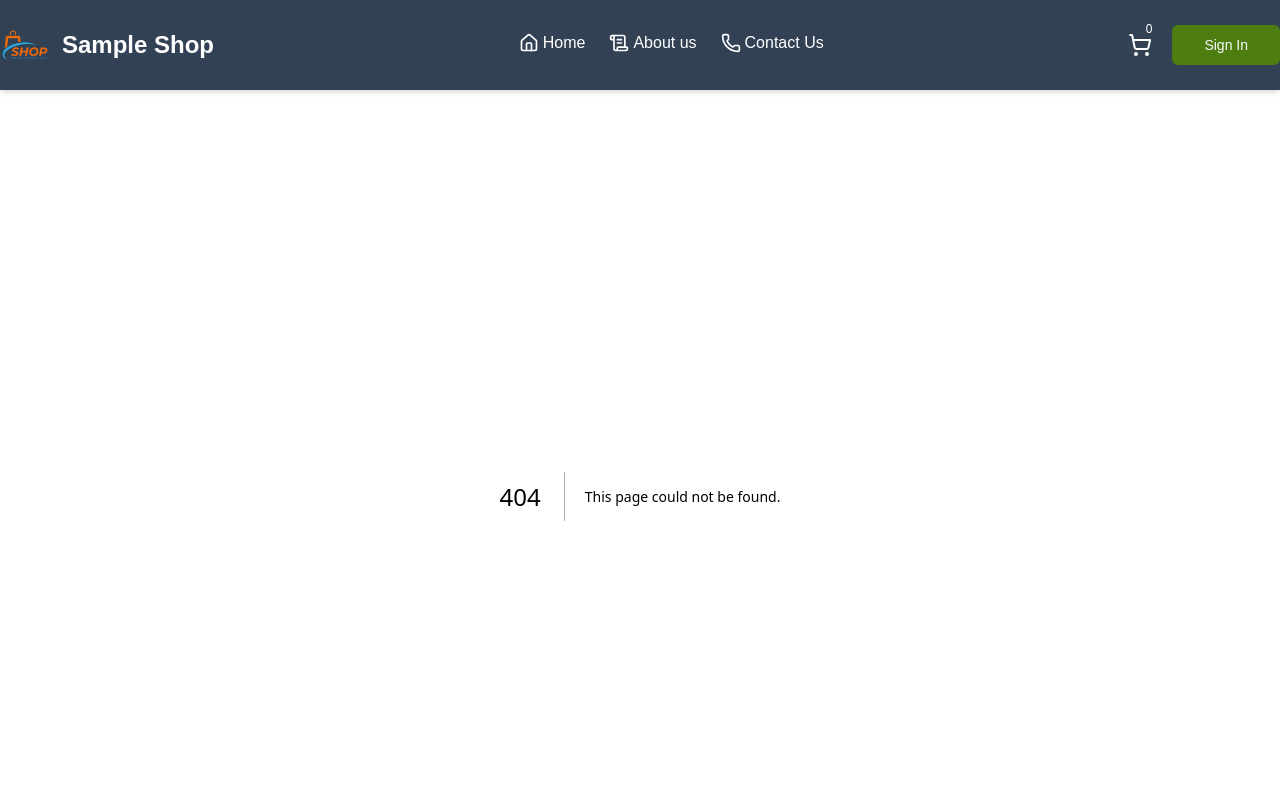
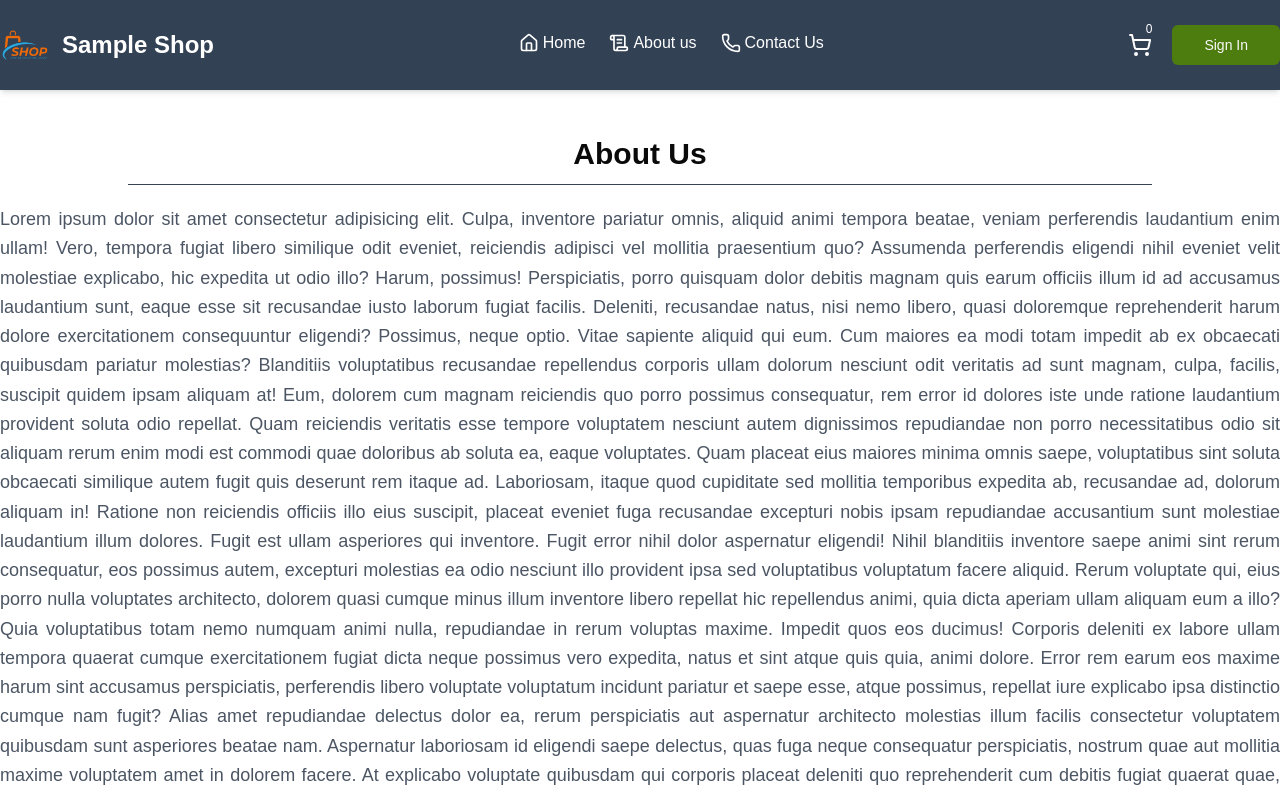
Before and after one commit to rafsun-riad/sample-shop, a Next.js app: page /about in a window 1280 px wide. Before the commit this address had no page. Shown: the top 795 px of the page. Built offline with nearby package versions, Linux system fonts and the light colour scheme.

Commit message:
about and contact

```diff
--- /dev/null
+++ b/app/about/page.tsx
@@ -0,0 +1,66 @@
+function AboutPage() {
+  return (
+    <div className="container mx-auto my-10">
+      <h1 className="text-center text-3xl font-bold mb-3">About Us</h1>
+      <div className="max-w-5xl h-[1px] w-full bg-gray-700 mx-auto mb-5"></div>
+      <p className="text-lg text-gray-600 leading-relaxed text-justify">
+        Lorem ipsum dolor sit amet consectetur adipisicing elit. Culpa,
+        inventore pariatur omnis, aliquid animi tempora beatae, veniam
+        perferendis laudantium enim ullam! Vero, tempora fugiat libero similique
+        odit eveniet, reiciendis adipisci vel mollitia praesentium quo?
+        Assumenda perferendis eligendi nihil eveniet velit molestiae explicabo,
+        hic expedita ut odio illo? Harum, possimus! Perspiciatis, porro quisquam
+        dolor debitis magnam quis earum officiis illum id ad accusamus
+        laudantium sunt, eaque esse sit recusandae iusto laborum fugiat facilis.
+        Deleniti, recusandae natus, nisi nemo libero, quasi doloremque
+        reprehenderit harum dolore exercitationem consequuntur eligendi?
+        Possimus, neque optio. Vitae sapiente aliquid qui eum. Cum maiores ea
+        modi totam impedit ab ex obcaecati quibusdam pariatur molestias?
+        Blanditiis voluptatibus recusandae repellendus corporis ullam dolorum
+        nesciunt odit veritatis ad sunt magnam, culpa, facilis, suscipit quidem
+        ipsam aliquam at! Eum, dolorem cum magnam reiciendis quo porro possimus
+        consequatur, rem error id dolores iste unde ratione laudantium provident
+        soluta odio repellat. Quam reiciendis veritatis esse tempore voluptatem
+        nesciunt autem dignissimos repudiandae non porro necessitatibus odio sit
+        aliquam rerum enim modi est commodi quae doloribus ab soluta ea, eaque
+        voluptates. Quam placeat eius maiores minima omnis saepe, voluptatibus
+        sint soluta obcaecati similique autem fugit quis deserunt rem itaque ad.
+        Laboriosam, itaque quod cupiditate sed mollitia temporibus expedita ab,
+        recusandae ad, dolorum aliquam in! Ratione non reiciendis officiis illo
+        eius suscipit, placeat eveniet fuga recusandae excepturi nobis ipsam
+        repudiandae accusantium sunt molestiae laudantium illum dolores. Fugit
+        est ullam asperiores qui inventore. Fugit error nihil dolor aspernatur
+        eligendi! Nihil blanditiis inventore saepe animi sint rerum consequatur,
+        eos possimus autem, excepturi molestias ea odio nesciunt illo provident
+        ipsa sed voluptatibus voluptatum facere aliquid. Rerum voluptate qui,
+        eius porro nulla voluptates architecto, dolorem quasi cumque minus illum
+        inventore libero repellat hic repellendus animi, quia dicta aperiam
+        ullam aliquam eum a illo? Quia voluptatibus totam nemo numquam animi
+        nulla, repudiandae in rerum voluptas maxime. Impedit quos eos ducimus!
+        Corporis deleniti ex labore ullam tempora quaerat cumque exercitationem
+        fugiat dicta neque possimus vero expedita, natus et sint atque quis
+        quia, animi dolore. Error rem earum eos maxime harum sint accusamus
+        perspiciatis, perferendis libero voluptate voluptatum incidunt pariatur
+        et saepe esse, atque possimus, repellat iure explicabo ipsa distinctio
+        cumque nam fugit? Alias amet repudiandae delectus dolor ea, rerum
+        perspiciatis aut aspernatur architecto molestias illum facilis
+        consectetur voluptatem quibusdam sunt asperiores beatae nam. Aspernatur
+        laboriosam id eligendi saepe delectus, quas fuga neque consequatur
+        perspiciatis, nostrum quae aut mollitia maxime voluptatem amet in
+        dolorem facere. At explicabo voluptate quibusdam qui corporis placeat
+        deleniti quo reprehenderit cum debitis fugiat quaerat quae, excepturi
+        asperiores soluta, animi obcaecati hic ipsam error tempora, aut eveniet.
+        Incidunt asperiores fuga vitae debitis numquam et earum unde ratione.
+        Assumenda quisquam expedita doloremque molestiae et animi illum
+        architecto fuga explicabo at. Maiores corporis dolor cum mollitia eum
+        velit ad voluptate inventore, quas officiis repellat nam esse odit
+        repudiandae iste ducimus facere eos quo veniam possimus excepturi
+        ratione consectetur at. Nulla corrupti magni aliquam nemo vel maiores
+        consectetur omnis veniam mollitia, dolorem aspernatur laborum numquam
+        ratione odio doloremque similique repudiandae quos quas voluptas!
+      </p>
+    </div>
+  );
+}
+
+export default AboutPage;
--- a/app/contact/page.tsx
+++ b/app/contact/page.tsx
@@ -1,5 +1,32 @@
+import { Button } from "@/components/ui/button";
+import { Input } from "@/components/ui/input";
+import { Label } from "@/components/ui/label";
+import { Textarea } from "@/components/ui/textarea";
+import { cn } from "@/lib/utils";
+
 function ContactPage() {
-  return <div></div>;
+  return (
+    <div className="container mx-auto my-10">
+      <h1 className="text-center text-3xl font-bold mb-3">Contact Us</h1>
+      <div className="max-w-5xl h-[1px] w-full bg-gray-700 mx-auto mb-5"></div>
+      <form className="space-y-6 mx-auto w-full max-w-lg">
+        <div className="grid w-full max-w-lg items-center gap-1.5">
+          <Label htmlFor="email">Email</Label>
+          <Input type="email" id="email" placeholder="Enter Your Email" />
+        </div>
+        <div className="grid w-full gap-1.5">
+          <Label htmlFor="message-2">Your Message</Label>
+          <Textarea placeholder="Type your message here." id="message-2" />
+          <p className="text-sm text-muted-foreground">
+            Your message will be copied to the support team.
+          </p>
+        </div>
+        <Button className={cn("px-8 bg-lime-600")} type="submit">
+          Submit
+        </Button>
+      </form>
+    </div>
+  );
 }
 
 export default ContactPage;
```
